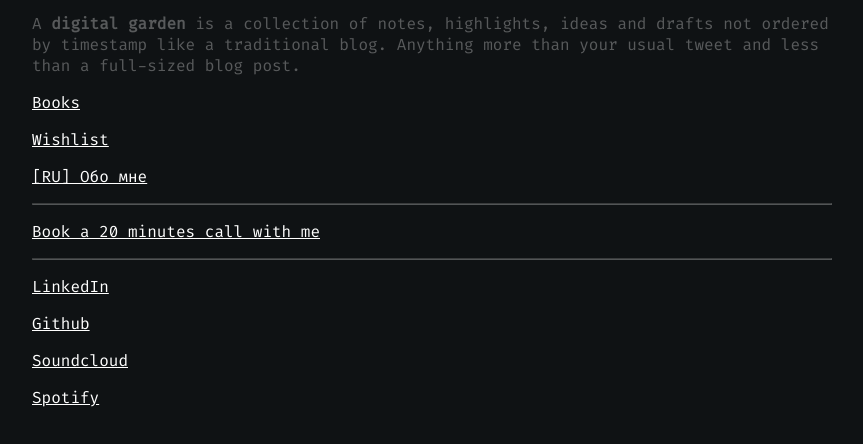
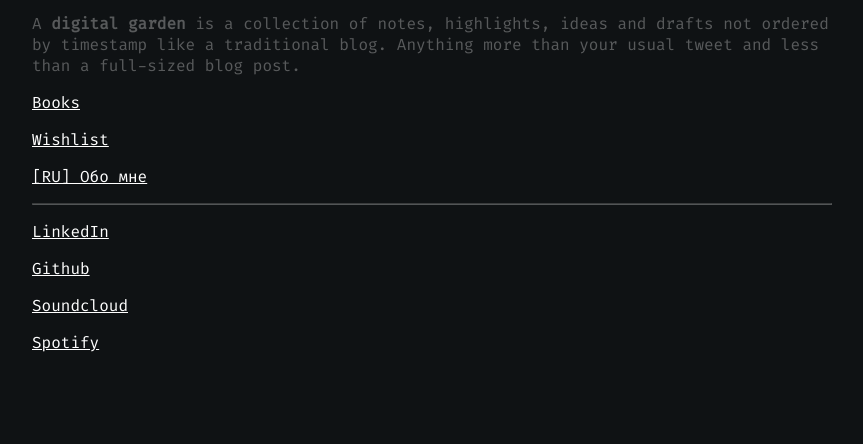
Before and after one commit to alexfedosov/x-x.codes, a Gatsby site: page / in a window 1280 px wide. Shown: the part 204-648 px from the top of the page, without its empty margins (0-863 px from the left). Built offline with nearby package versions, Linux system fonts and the light colour scheme; Gatsby itself is replaced by a stand-in of ours.

Commit message:
Remove link for booking a call

```diff
--- a/src/pages/index.js
+++ b/src/pages/index.js
@@ -16,9 +16,7 @@
         <p><a href="/books">Books</a></p>
         <p><a href="/wishlist">Wishlist</a></p>
         <p><a href="/ru/about">[RU] Обо мне</a></p>
-        <hr/>
-        <p><a href="https://calendly.com/ask_x_x/20min">Book a 20 minutes call with me</a></p>
-        <hr/>
+        <hr />
         <p><a href="https://www.linkedin.com/in/alexanderfedosov/">LinkedIn</a></p>
         <p><a href="https://github.com/alexfedosov">Github</a></p>
         <p><a href="https://soundcloud.com/space_whales/popular-tracks">Soundcloud</a></p>
```
